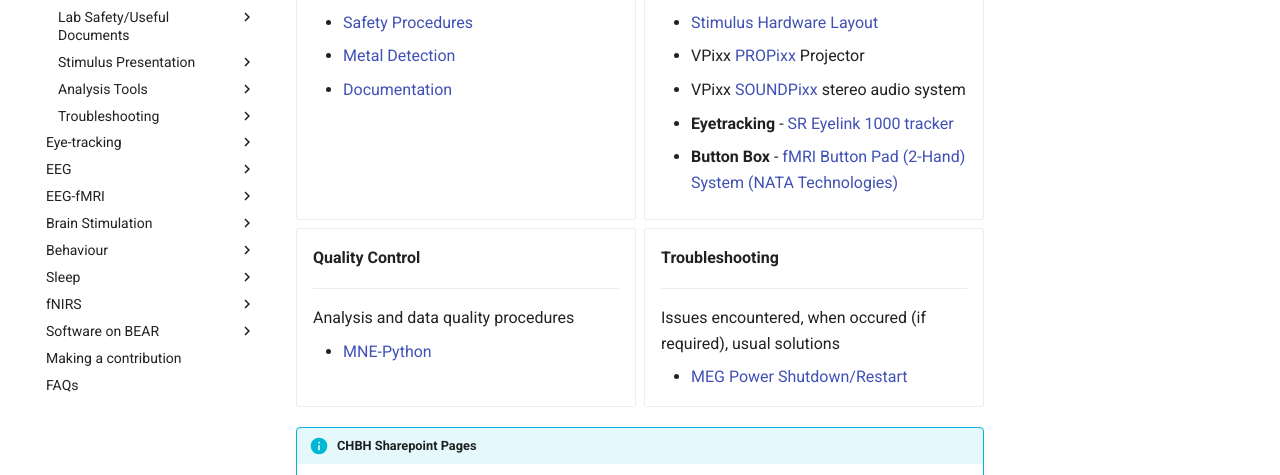
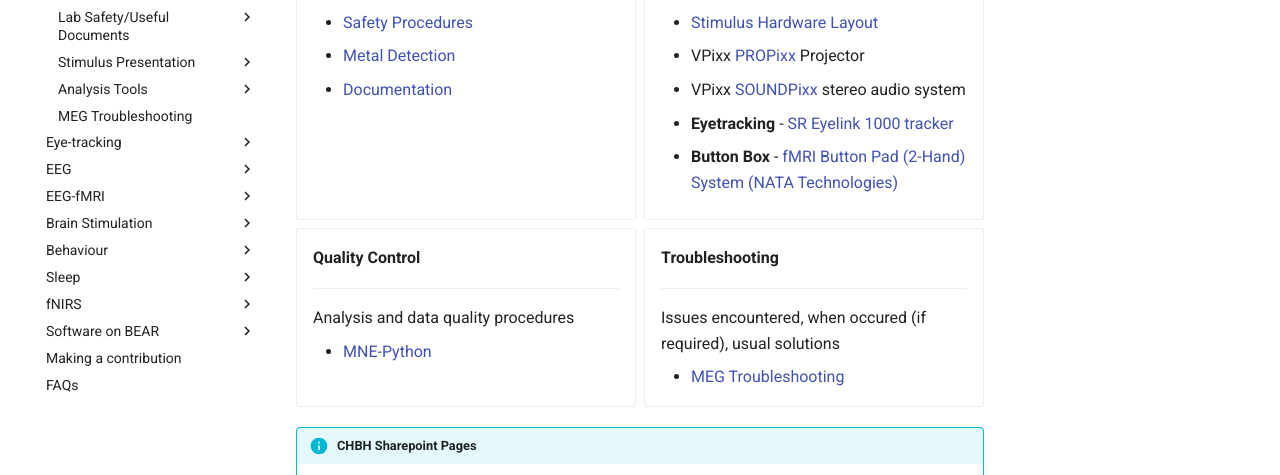
Before and after one commit to chbh-opensource/chbh-on-bear, an MkDocs documentation site: the page built from docs/meg/index.md, in a window 1280 px wide and 900 px high, scrolled down 799 px. Shown: the part 280-755 px from the top of the window. Built offline with MkDocs 1.6.1 and Material for MkDocs 9.7.7, drawn with Linux system fonts in a browser that asks for light colours; comment, search, counter and statistics services are not loaded.

Commit message:
Modifying Troubleshooting page

```diff
--- a/docs/meg/index.md
+++ b/docs/meg/index.md
@@ -97,7 +97,7 @@ Guides and documentation for MEG analysis and data collection at the CHBH.
 
     Issues encountered, when occured (if required), usual solutions
 
-    - [MEG Power Shutdown/Restart](troubleshooting/shutdown_restart.md)
+    - [MEG Troubleshooting](troubleshooting/troubleshooting.md)
 
 
 </div>
--- a/mkdocs.yml
+++ b/mkdocs.yml
@@ -114,8 +114,7 @@ nav:
       - VPixx Projector: meg/stimulus/propixx.md
     - Analysis Tools:
       - MNE-Python: meg/analysis/mne.md
-    - Troubleshooting:
-      - MEG Power Shutdown/Restart: meg/troubleshooting/shutdown_restart.md
+    - MEG Troubleshooting: meg/troubleshooting/troubleshooting.md
   - Eye-tracking:
     - eye-tracking/index.md
   - EEG:
```
Also changed, not shown: docs/meg/troubleshooting/troubleshooting.md (added, +3 -0 lines).
